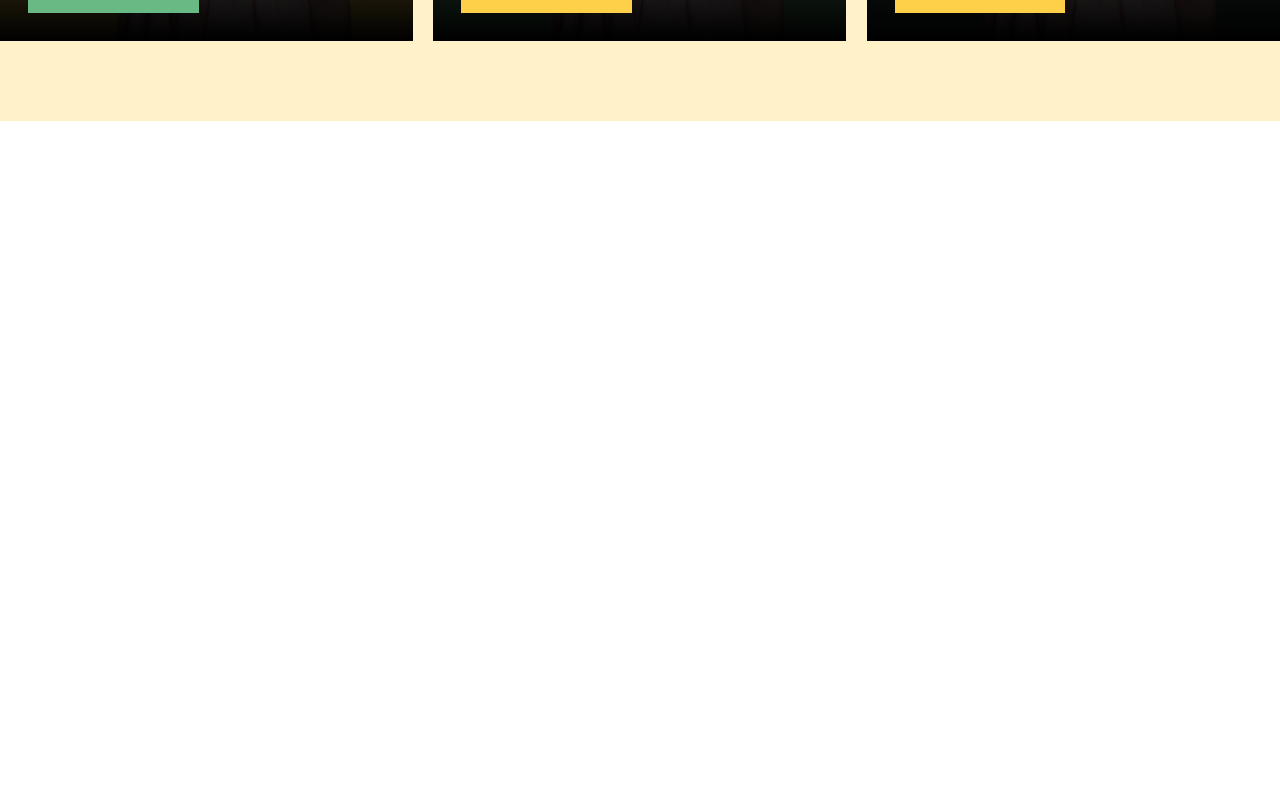
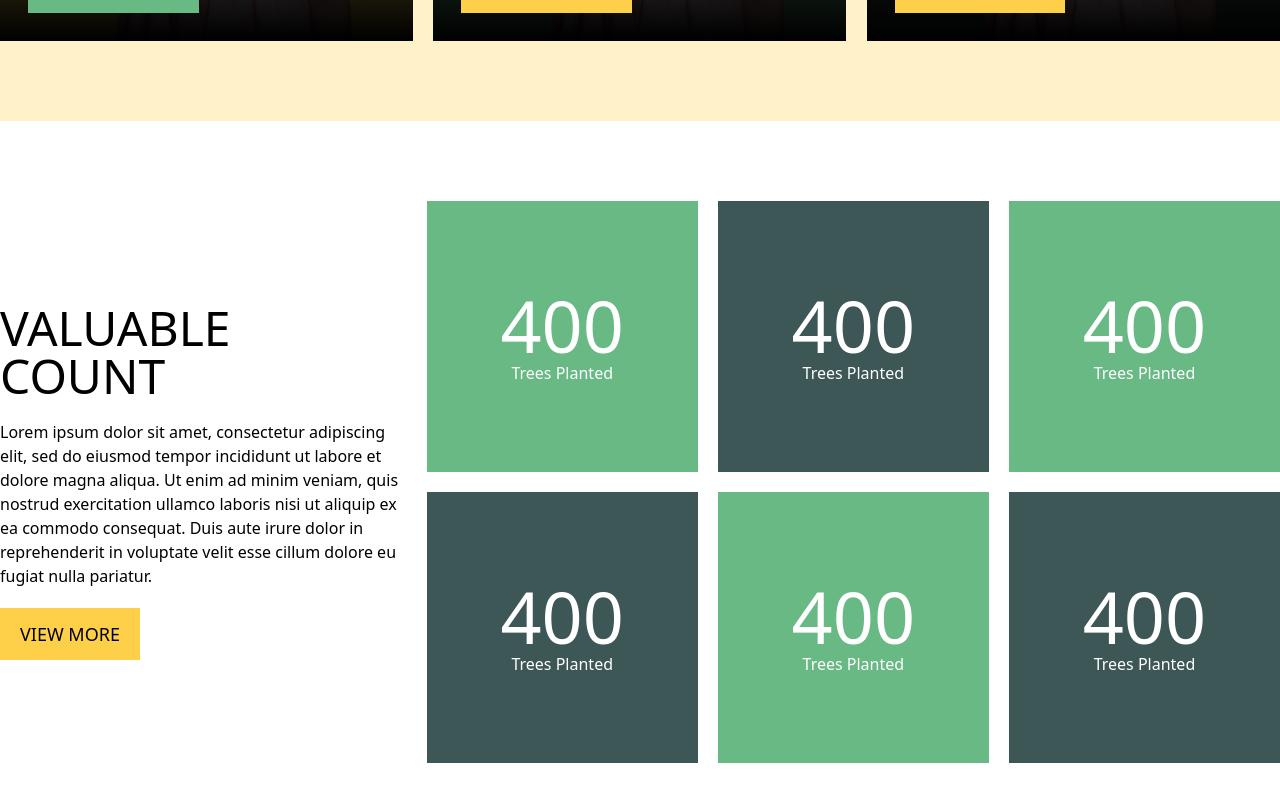
Before and after one commit to sudharshanr15/seerakku-frontend, a Next.js app: page / in a window 1280 px wide. Shown: the part 2180-2981 px from the top of the page. Before the commit the page ends 2301 px from the top, so only its background shows below. Built offline with nearby package versions, Linux system fonts and the light colour scheme.

Commit message:
Valuable count component added

```diff
--- a/src/app/page.tsx
+++ b/src/app/page.tsx
@@ -2,6 +2,7 @@ import GetInvolved from "@/features/home/components/GetInvolved";
 import HeroBanner from "@/features/home/components/HeroBanner";
 import Initiatives from "@/features/home/components/Initiatives";
 import Intro from "@/features/home/components/Intro";
+import ValuableCount from "@/features/home/components/ValuableCount";
 
 export default function Home() {
   return (
@@ -10,6 +11,7 @@ export default function Home() {
       <Intro />
       <Initiatives />
       <GetInvolved />
+      <ValuableCount />
     </main>
   );
 }
--- /dev/null
+++ b/src/features/home/components/ValuableCount.tsx
@@ -0,0 +1,42 @@
+import Button from "@/components/buttons/Button";
+import { ButtonType } from "@/components/buttons/type";
+
+const ValuableCount = () => {
+  return (
+    <section className="py-20">
+      <div className="max-w-screen-xl mx-auto">
+        <div className="flex gap-6 items-center">
+          <div className="w-1/3">
+            <h2 className="font-normal text-5xl uppercase mb-5">
+              Valuable Count
+            </h2>
+            <p className="font-light mb-5">
+              Lorem ipsum dolor sit amet, consectetur adipiscing elit, sed do
+              eiusmod tempor incididunt ut labore et dolore magna aliqua. Ut
+              enim ad minim veniam, quis nostrud exercitation ullamco laboris
+              nisi ut aliquip ex ea commodo consequat. Duis aute irure dolor in
+              reprehenderit in voluptate velit esse cillum dolore eu fugiat
+              nulla pariatur.
+            </p>
+            <Button type={ButtonType.primary}>View More</Button>
+          </div>
+          <div className="w-2/3 grid grid-cols-3 gap-5 flex-shrink-0">
+            {Array(6)
+              .fill(0)
+              .map((el, index) => (
+                <div
+                  className="odd:bg-secondary-silver-green even:bg-secondary-forest p-5 text-center text-white flex flex-col justify-center aspect-square"
+                  key={index}
+                >
+                  <h4 className="text-white text-7xl">400</h4>
+                  <p className="text-white">Trees Planted</p>
+                </div>
+              ))}
+          </div>
+        </div>
+      </div>
+    </section>
+  );
+};
+
+export default ValuableCount;
```
